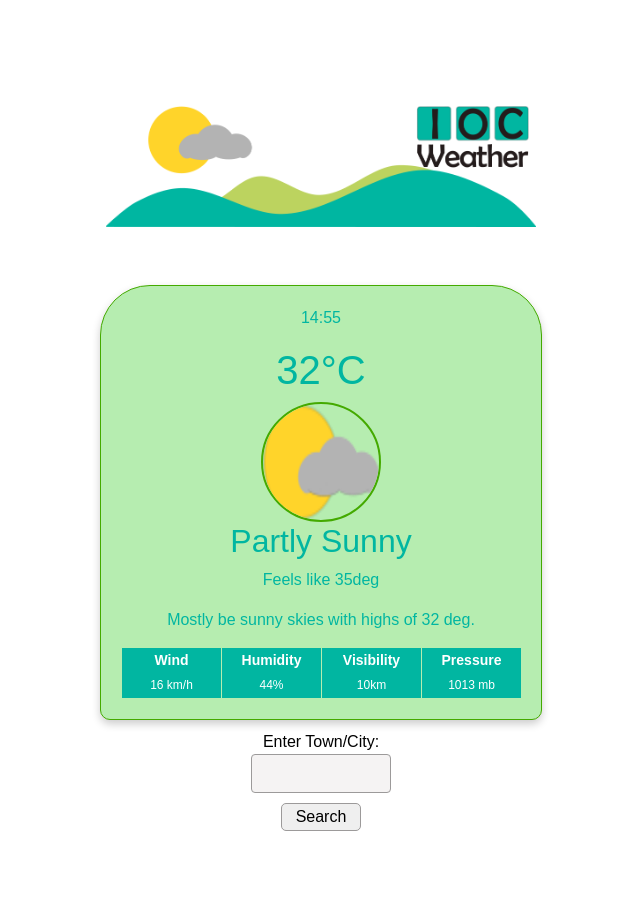
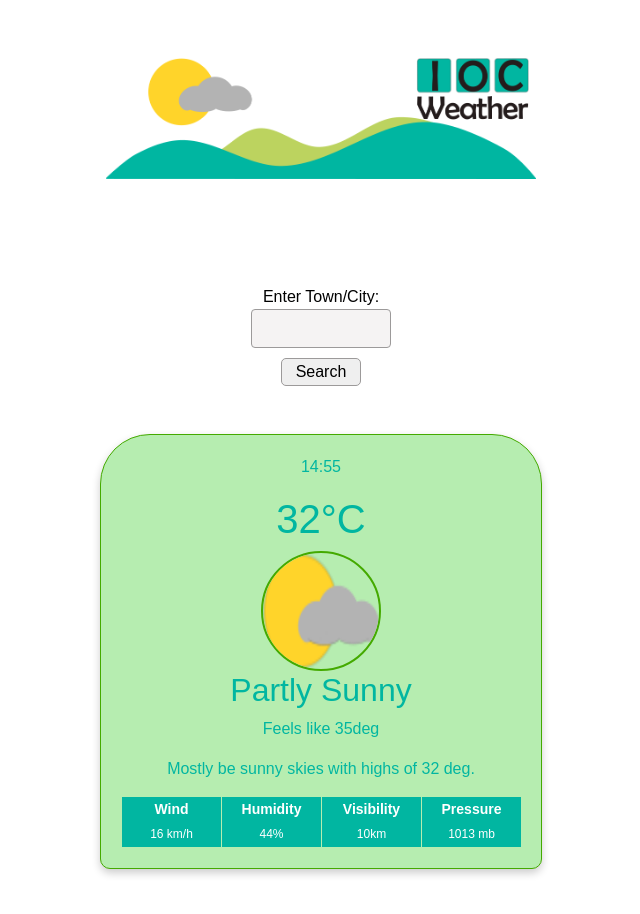
Before and after one commit to fraserelliott/weather-dashboard, a plain HTML site: page index.html in a window 1280 px wide. Shown: the top 914 px of the page, without its empty margins (319-959 px from the left). Drawn offline with nearby package versions, Linux system fonts and the light colour scheme.

Commit message:
moved field above current weather box. refactored to use padding and margin classes for vertical spacing.

```diff
--- a/index.html
+++ b/index.html
@@ -26,9 +26,7 @@
     <!------------------------------------------- CONTAINER (TEAM PORTALS) -------------------------------------------------------------->
     <header style="background-color: var(--backgrd2-color);">
 
-        <br><br><br><br>
-
-        <div class="img-style">
+        <div class="img-style py-5">
 
             <img src="images/ioc-logo-v2.png" alt="Logo">
 
@@ -38,8 +36,13 @@
 
     <section>
 
-        <br><br>
-        <div class="flex-container1">
+        <div class="sub-style my-5" id="submit-field">
+            <label for="locationInput">Enter Town/City:</label><br>
+            <input id="locationInput"><br>
+            <button id="submitBtn">Search</button>
+        </div>
+
+        <div class="flex-container1 my-5">
 
             <div class="card-main">
                 <p id="currentTime">14:55</p>
@@ -74,18 +77,10 @@
                 </div>
             </div>
         </div>
-
-        <div class="sub-style" id="submit-field">
-            <label for="locationInput">Enter Town/City:</label><br>
-            <input id="locationInput"><br>
-            <button id="submitBtn">Search</button>
-        </div>
     </section>
 
-    <br><br><br><br>
-
     <section>
-        <div id="weatherCarousel" class="carousel slide">
+        <div id="weatherCarousel" class="carousel slide my-5">
             <div class="carousel-inner">
                 <!-- CARD 1 -->
                 <div class="carousel-item active" id="bub1">
@@ -212,7 +207,6 @@
         </div>
     </section>
 
-    <br><br><br><br><br>
 
     <footer>
         <div class="img-style">
```
